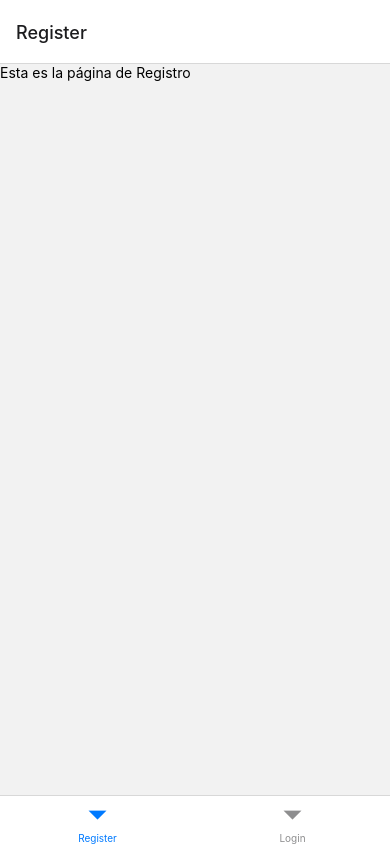
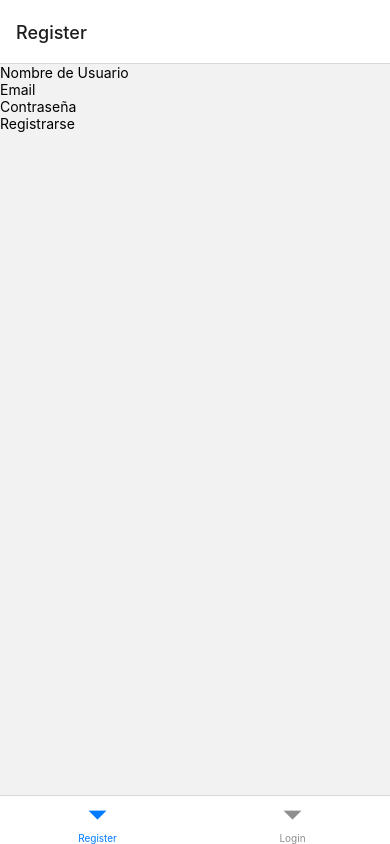
Before and after one commit to tomasrolandelli/proyecto-final, a React Native app: screen /Register in a window 390 px wide. Built offline with nearby package versions, Linux system fonts and the light colour scheme.

Commit message:
Register

```diff
--- a/src/components/Menu.js
+++ b/src/components/Menu.js
@@ -5,18 +5,27 @@ import {createBottomTabNavigator} from '@react-navigation/bottom-tabs'
 import Register from '../screens/register'
 import Login from '../screens/login'
 const Tabs = createBottomTabNavigator()
+import {auth} from '../firebase/config'
 
 class Menu extends Component {
     constructor(){
         super()
         this.state = {}
     }
+    register(email, password){
+        console.log(email)
+        console.log(password)
+        auth.createUserWithEmailAndPassword(email, password)
+        .then(()=>{
+            console.log(auth.currentUser)
+        })
+    }
     render() {
         return (
             <NavigationContainer>
                 <Tabs.Navigator>
-                    <Tabs.Screen name="Register" component={()=> <Register/>} />
-                    <Tabs.Screen name="Login" component={()=> <Login/>} />
+                    <Tabs.Screen name="Register" component={ Register } initialParams={{registro: (email, password)=> this.register(email, password) }}/>
+                    <Tabs.Screen name="Login" component={ Login }/>
                 </Tabs.Navigator>
             </NavigationContainer>
         );
--- a/src/screens/login.js
+++ b/src/screens/login.js
@@ -1,17 +1,24 @@
 import React, { Component } from 'react';
-import {View, StyleSheet, Text} from 'react-native';
+import {View, StyleSheet, Text, TextInput, TouchableOpacity} from 'react-native';
 
 class Login extends Component {
     constructor(){
         super()
-        this.state = {}
+        this.state = {
+            email: "",
+            password: ""
+        }
     }
     render() {
         return (
             <View>
-                <Text>
-                    Esta es la página de Login
-                </Text>
+                <TextInput onChangeText={(text)=> this.setState({email: text })} placeholder="Email" keyboardType='email-adress' value={this.state.email} />
+                <TextInput onChangeText={(text)=> this.setState({password: text })} placeholder="Contraseña" keyboardType='default' value={this.state.password} secureTextEntry={true} />
+                <TouchableOpacity>
+                    <Text>
+                        Ingresar
+                    </Text>
+                </TouchableOpacity>
             </View>
         );
     }
--- a/src/screens/register.js
+++ b/src/screens/register.js
@@ -1,17 +1,27 @@
 import React, { Component } from 'react';
-import {View, StyleSheet, Text} from 'react-native';
+import {View, StyleSheet, Text, TextInput, TouchableOpacity} from 'react-native';
+
 
 class Register extends Component {
-    constructor(){
-        super()
-        this.state = {}
+    constructor(props){
+        super(props)
+        this.state = {
+            email: "",
+            username: "",
+            password: ""
+        }
     }
     render() {
         return (
             <View>
-                <Text>
-                    Esta es la página de Registro
-                </Text>
+                <TextInput onChangeText={(text)=> this.setState({username: text })} placeholder="Nombre de Usuario" keyboardType='default' value={this.state.username}/>
+                <TextInput onChangeText={(text)=> this.setState({email: text })} placeholder="Email" keyboardType='email-adress' value={this.state.email}/>
+                <TextInput onChangeText={(text)=> this.setState({password: text })} placeholder="Contraseña" keyboardType='default' value={this.state.password} secureTextEntry={true}/>
+                <TouchableOpacity onPress={()=> this.props.route.params.registro(this.state.email, this.state.password)}>
+                    <Text>
+                        Registrarse
+                    </Text>
+                </TouchableOpacity>
             </View>
         );
     }
```
